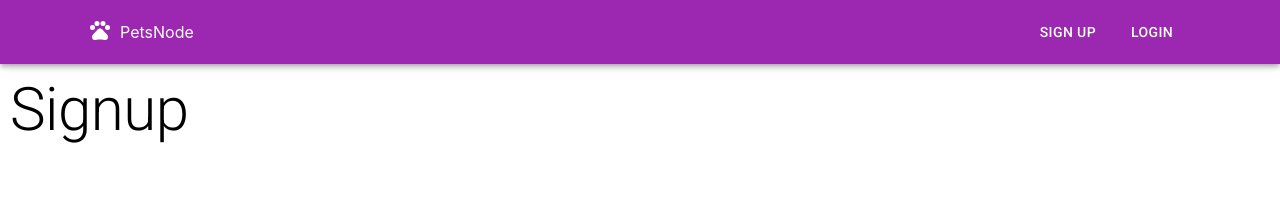
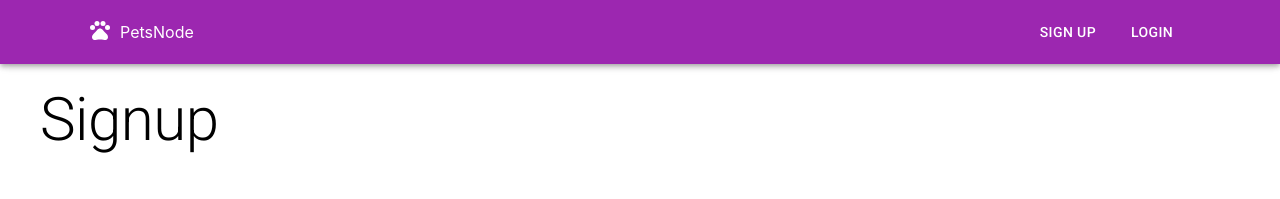
Before and after one commit to samuelh08/petsnode-app, a Next.js app: page /signup in a window 1280 px wide. Shown: the top 199 px of the page. Built offline with nearby package versions, Linux system fonts and the light colour scheme; no server answers.

Commit message:
Changed styles

```diff
--- a/pages/signup/index.js
+++ b/pages/signup/index.js
@@ -13,7 +13,10 @@ import {
 } from '@mui/material';
 import { LoadingButton } from '@mui/lab';
 
+import adopt from '../../public/adopt.jpg';
+import publish from '../../public/publish.jpg';
 import { Signup } from '../../api/users';
+import { Box } from '@mui/system';
 
 export default function SignUp() {
   const [loading, setLoading] = useState(false);
@@ -52,7 +55,9 @@ export default function SignUp() {
   return (
     <>
       {error && <Alert severity="error">{error}</Alert>}
-      <Typography variant="h2" margin="10px">
+      <Grid container>
+        <Grid item xs={6}>
+          <Typography variant="h2" marginTop="20px" marginX="40px">
             Signup
           </Typography>
           <Grid
@@ -60,9 +65,8 @@ export default function SignUp() {
             component="form"
             onSubmit={handleSubmit}
             direction="column"
+            spacing={3}
             margin="10px"
-        spacing={3}
-        xs={6}
           >
             <Grid item>
               <FormControl fullWidth>
@@ -140,6 +144,8 @@ export default function SignUp() {
               </LoadingButton>
             </Grid>
           </Grid>
+        </Grid>
+      </Grid>
     </>
   );
 }
```
Lines whose indentation alone changed are shown as unchanged.
